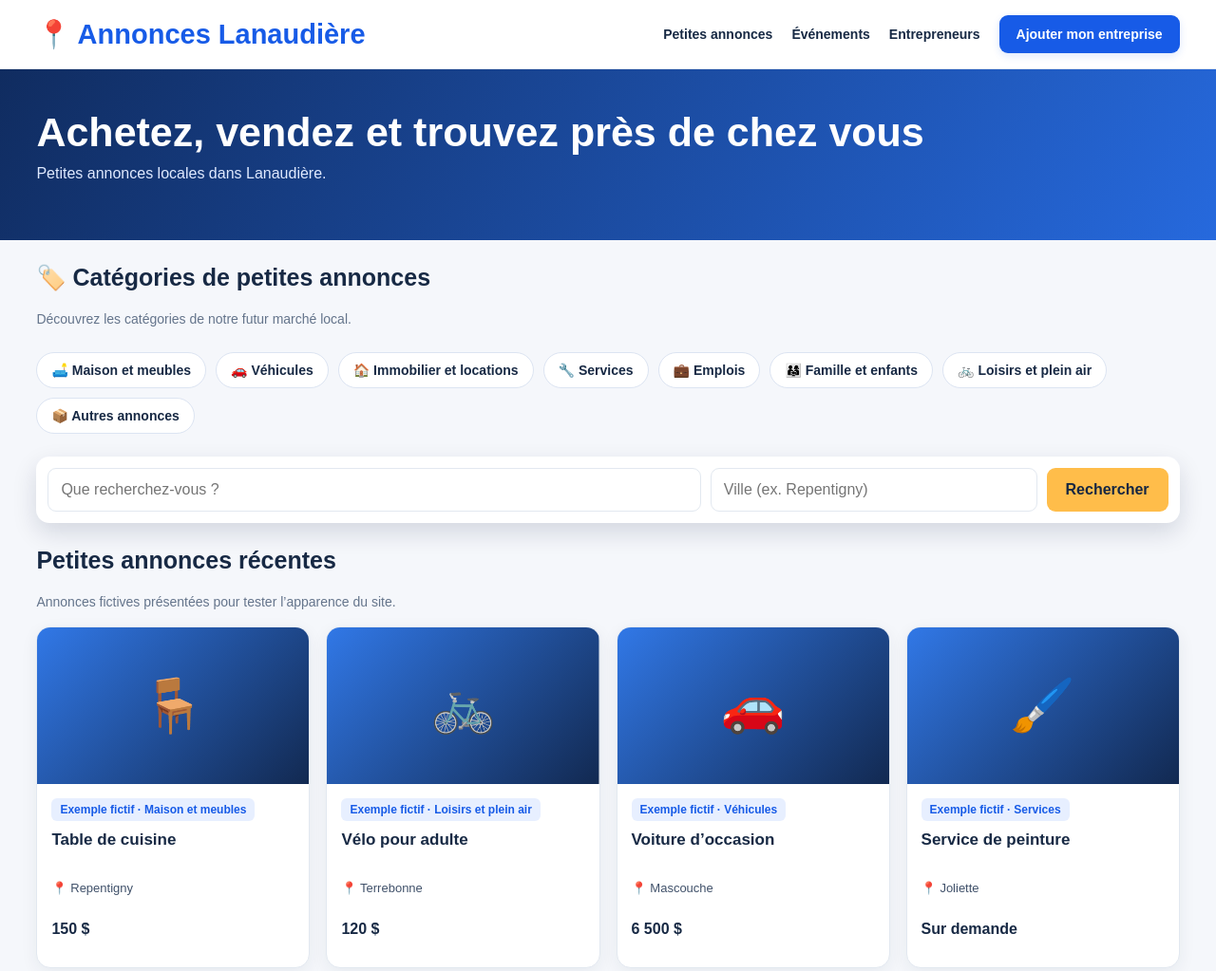
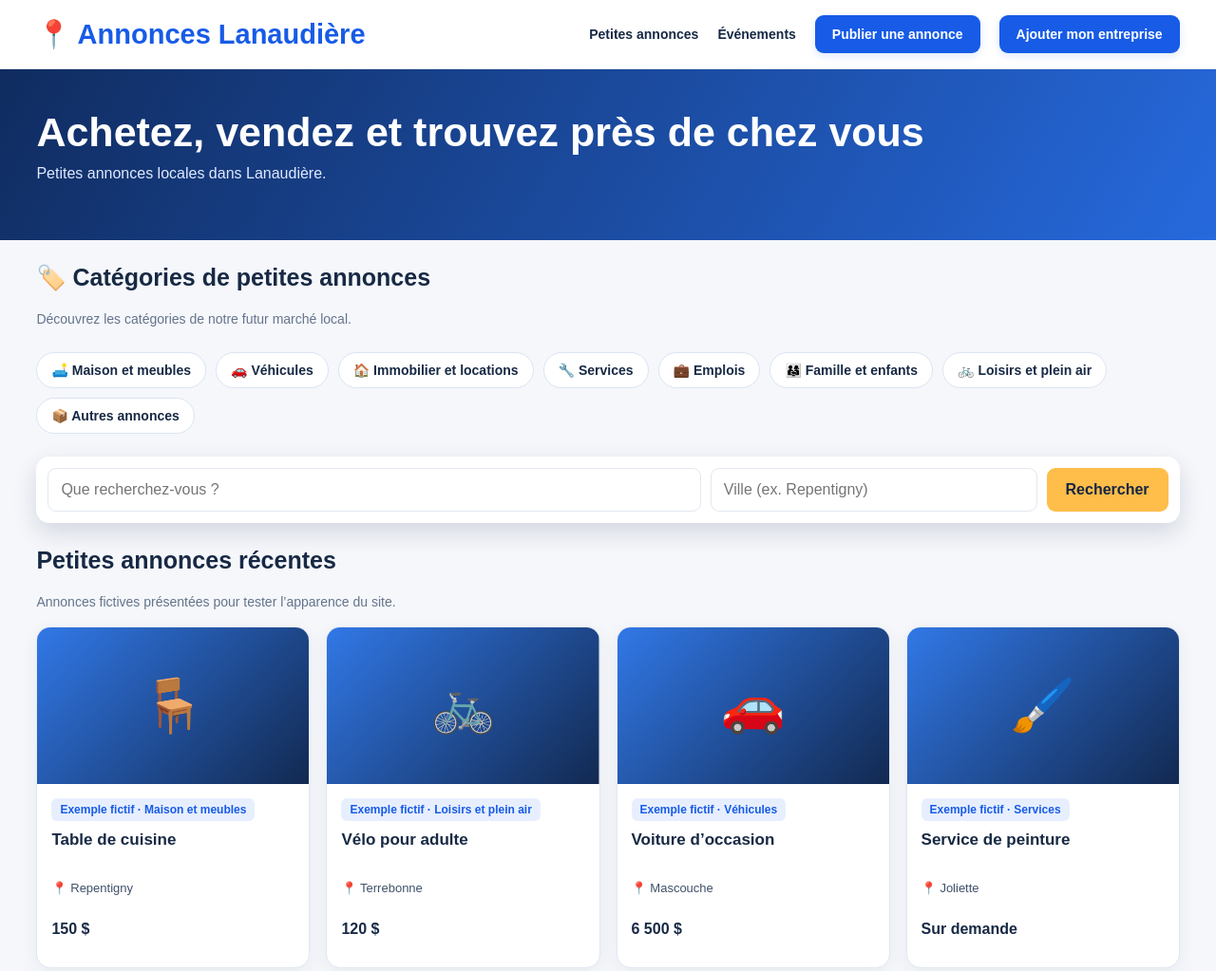
Before and after one commit to khalidrhif/komelio-site, a website: page index.html in a window 1280 px wide. Shown: the top 1023 px of the page at 95% size. Drawn offline with Linux system fonts and the light colour scheme; no server answers.

Commit message:
Add files via upload

```diff
--- a/index.html
+++ b/index.html
@@ -33,7 +33,7 @@ footer{border-top:1px solid var(--bord);background:white;padding:22px 0;color:va
 </style>
 </head>
 <body>
-<header><div class="container barre"><a class="logo" href="#accueil">📍 Annonces Lanaudière</a><nav><a href="#petites-annonces">Petites annonces</a><a href="#evenements">Événements</a><a href="#entrepreneurs">Entrepreneurs</a><a class="bouton-inscription" href="/ajouter-commerce.html">Ajouter mon entreprise</a></nav></div></header>
+<header><div class="container barre"><a class="logo" href="#accueil">📍 Annonces Lanaudière</a><nav><a href="#petites-annonces">Petites annonces</a><a href="#evenements">Événements</a><a class="bouton-inscription" href="/publier-annonce.html">Publier une annonce</a><a class="bouton-inscription" href="/ajouter-commerce.html">Ajouter mon entreprise</a></nav></div></header>
 <section class="hero" id="accueil"><div class="container"><h1>Achetez, vendez et trouvez près de chez vous</h1><p>Petites annonces locales dans Lanaudière.</p></div></section>
 <main class="container">
 <section id="petites-annonces" aria-labelledby="titre-annonces">
```
